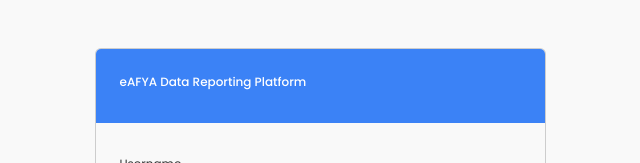
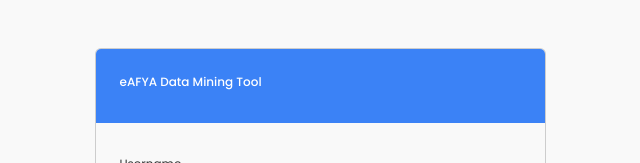
Before and after one commit to godwinjr10/eafya_data_tool, a React (Create React App) app in the folder frontend/: page / in a window 1280 px wide. Shown: the top 163 px of the page, without its empty margins (320-960 px from the left). Built offline with nearby package versions, Linux system fonts and the light colour scheme; no server answers; what @react-pdf/renderer would draw is missing.

Commit message:
fixed these

```diff
--- a/frontend/src/pages/Auth/Login.jsx
+++ b/frontend/src/pages/Auth/Login.jsx
@@ -50,7 +50,7 @@ const Login = () => {
                 <div class="row">
                   <div class="col-12">
                     <div class="text-white p-4">
-                      <h5 class="text-white">eAFYA Data Reporting Platform</h5>
+                      <h5 class="text-white">eAFYA Data Mining Tool</h5>
                     </div>
                   </div>
                 </div>
```
